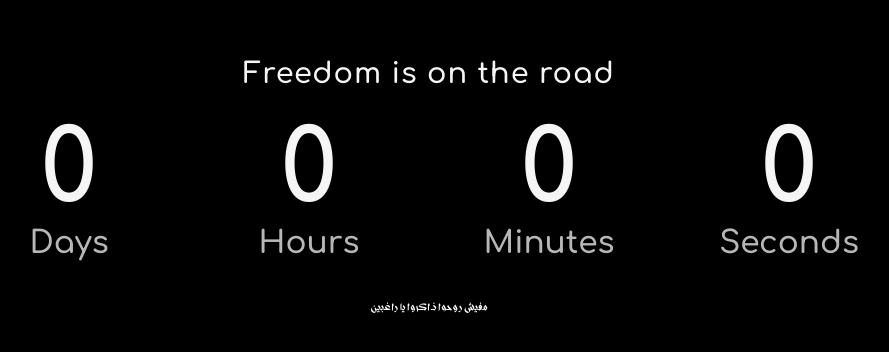
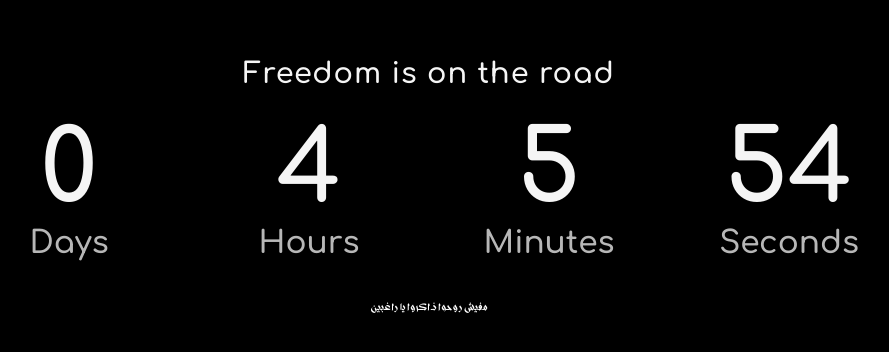
Before and after one commit to UltraCount/Countdown, a plain HTML site: page index.html in a window 1280 px wide. Shown: the part 214-566 px from the top of the page, without its empty margins (211-1100 px from the left). Drawn offline with Linux system fonts and the light colour scheme.

Commit message:
Update index.html

```diff
--- a/index.html
+++ b/index.html
@@ -173,7 +173,7 @@
   </div>
 
   <script>
-    const targetDate = new Date("August 19, 2025 00:17:30").getTime();
+    const targetDate = new Date("August 19, 2025 17:30:00").getTime();
 
     function updateCountdown(){
       const now = Date.now();
```
